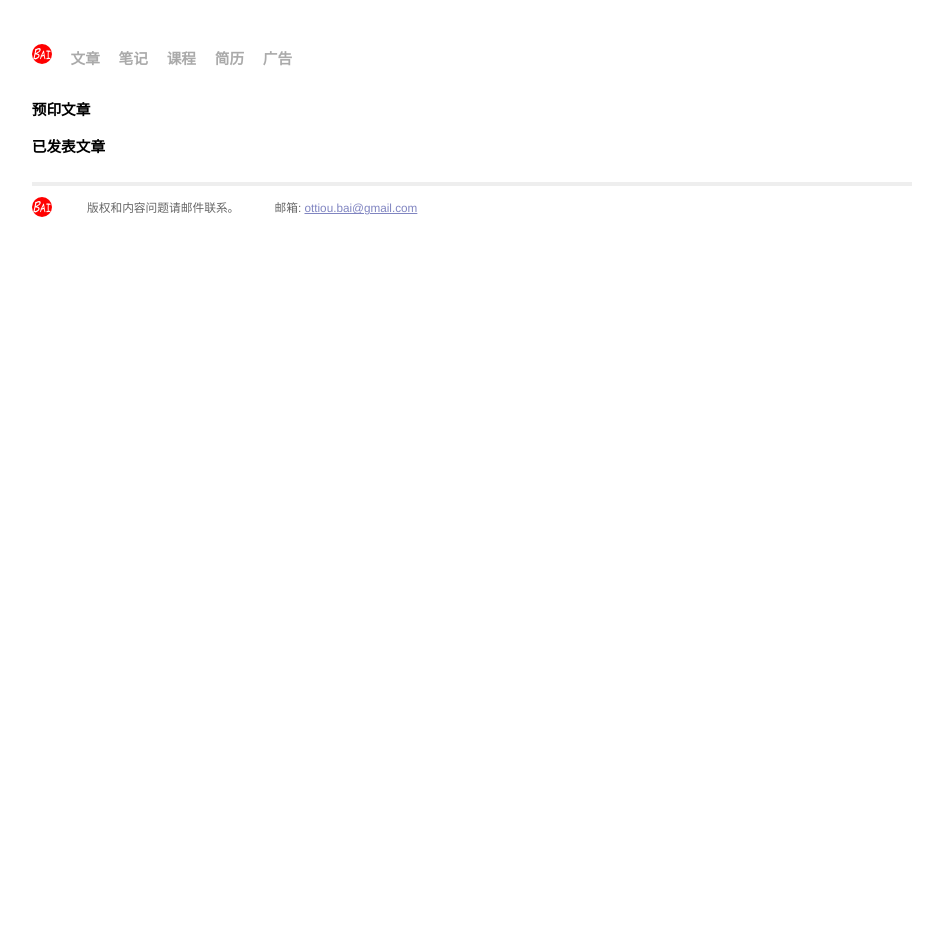
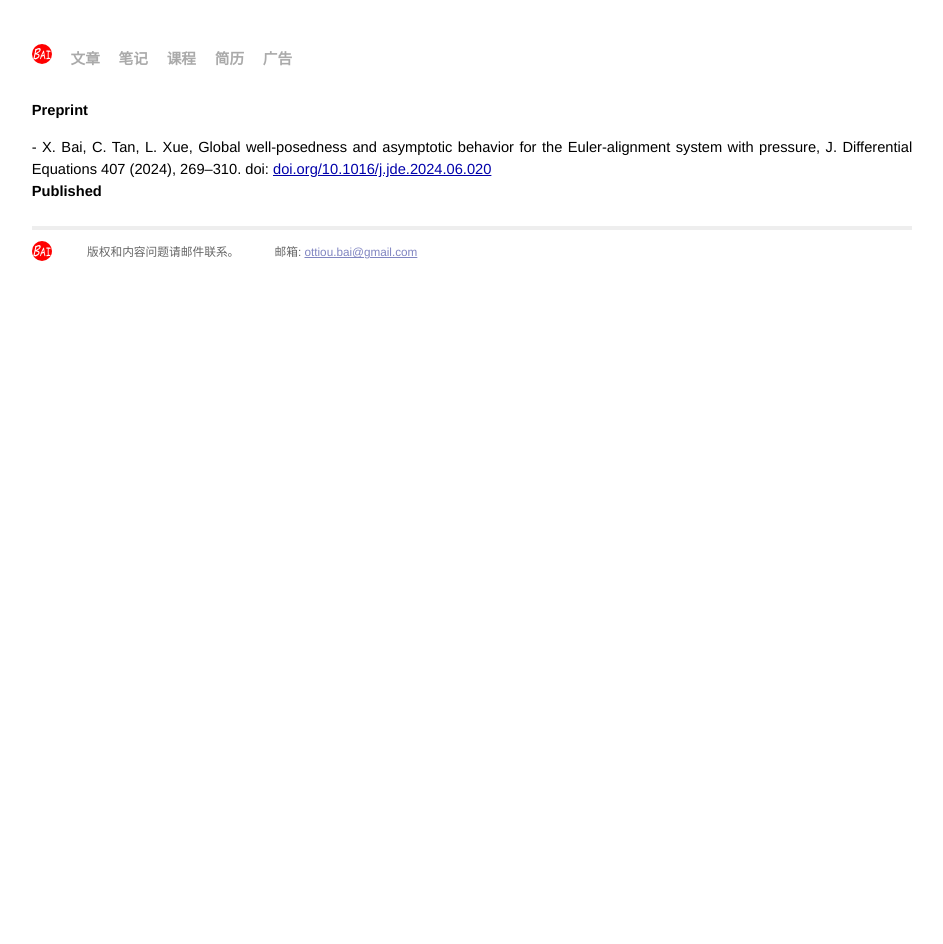
Before and after one commit to xiang-bai/xiang-bai.github.io, a Jekyll site: the page built from papers.md, in a window 1280 px wide. Shown: the whole page, without its empty margins (168-1111 px from the left). Built offline with Jekyll 4.4.1, drawn with Linux system fonts in a browser that asks for light colours.

Commit message:
Update papers.md

```diff
--- a/papers.md
+++ b/papers.md
@@ -1,9 +1,10 @@
 ---
 layout: default
-title: Papers
+title: Publications
 ---
 
 <div id="home">
-    <h1>预印文章</h1>
-    <h1>已发表文章</h1>
+    <h1>Preprint</h1>
+    - X. Bai, C. Tan, L. Xue, Global well-posedness and asymptotic behavior for the Euler-alignment system with pressure, J. Differential Equations 407 (2024), 269–310. doi: <a href="https://doi.org/10.1016/j.jde.2024.06.020">doi.org/10.1016/j.jde.2024.06.020</a>
+    <h1>Published</h1>
 </div>
```
